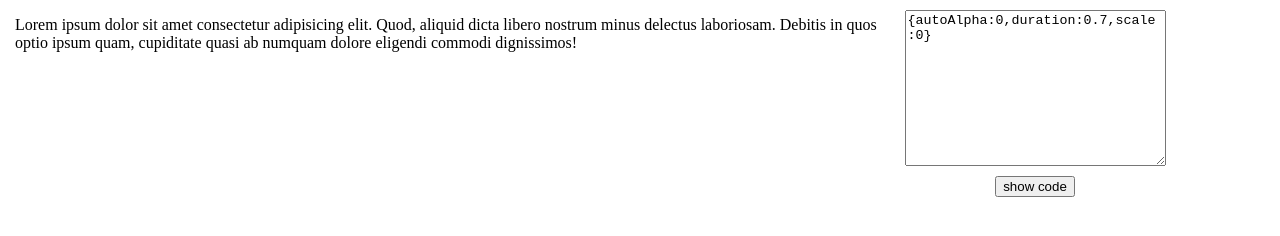
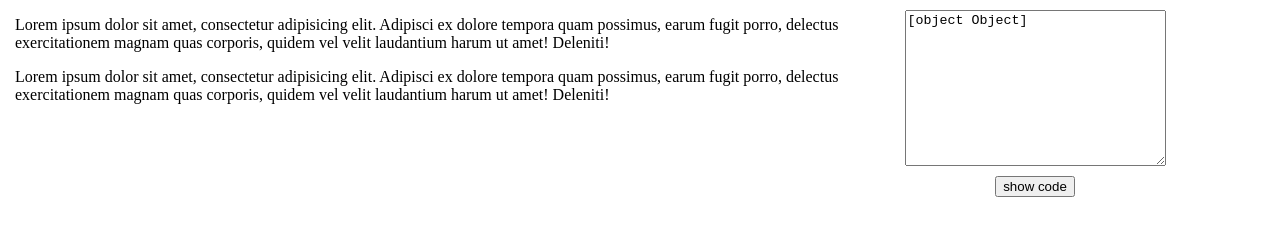
Before and after one commit to dkg-0717/animation-vue, a plain HTML site: page index.html in a window 1280 px wide. Drawn offline with nearby package versions, Linux system fonts and the light colour scheme.

Commit message:
Avances en animacion

```diff
--- a/index.html
+++ b/index.html
@@ -15,14 +15,14 @@
     <div class="edit-container">
       <div class="html-tags">
         <!-- <pre>{{ gsapCode }}</pre> -->
-        <p class="lorem">Lorem ipsum dolor sit amet consectetur adipisicing elit. Quod, aliquid dicta libero nostrum
-          minus
-          delectus
-          laboriosam. Debitis in quos optio ipsum quam, cupiditate quasi ab numquam dolore eligendi commodi dignissimos!
-        </p>
+        <component v-for="(element,index) in elements" :is="element.el" :style="{}" @click="currentItem(index)">
+          {{element.text}}
+        </component>
       </div>
       <div class="animation-code">
-        <textarea v-model="gsapCode" name="" id="" cols="30" rows="10"></textarea>
+        <template v-for="(element,index) in elements">
+          <textarea v-model="element.animation" v-if="textIndex == index" cols="30" rows="10"></textarea>
+        </template>
         <button @click="showCode">show code</button>
       </div>
     </div>
--- a/js/app.js
+++ b/js/app.js
@@ -5,22 +5,39 @@ const app = createApp({
 
     const tl = gsap.timeline()
 
-    let gsapCode = ref('{autoAlpha:0,duration:0.7,scale:0}')
+    let elements = ref([
+      {
+        el: 'p',
+        text: 'Lorem ipsum dolor sit amet, consectetur adipisicing elit. Adipisci ex dolore tempora quam possimus, earum fugit porro, delectus exercitationem magnam quas corporis, quidem vel velit laudantium harum ut amet! Deleniti!',
+        animation: {}
+      },
+      {
+        el: 'p',
+        text: 'Lorem ipsum dolor sit amet, consectetur adipisicing elit. Adipisci ex dolore tempora quam possimus, earum fugit porro, delectus exercitationem magnam quas corporis, quidem vel velit laudantium harum ut amet! Deleniti!',
+        animation: {}
+      },
+    ])
+
+    let gsapCode = ref('')
+    let textIndex = ref(0)
 
     const animation = (obj) => {
+      console.log(elements.value)
+      // eval('var test=' + obj);
+      // console.log(test)
 
-      eval('var test=' + obj);
-      console.log(test)
+      // obj = obj.replace('{', '')
+      // obj = obj.replace('}', '')
+      // let data = obj.split(',')
+      // data = data.map(d => d.split(':'))
+      // console.log(data)
+      // obj = Object.fromEntries(data)
 
+      // tl.from('.lorem', obj)
+    }
 
-      obj = obj.replace('{', '')
-      obj = obj.replace('}', '')
-      let data = obj.split(',')
-      data = data.map(d => d.split(':'))
-      console.log(data)
-      obj = Object.fromEntries(data)
-
-      tl.from('.lorem', obj)
+    const currentItem = (index) => {
+      textIndex.value = index
     }
 
     const showCode = () => {
@@ -33,7 +50,10 @@ const app = createApp({
 
     return {
       gsapCode,
-      showCode
+      elements,
+      textIndex,
+      showCode,
+      currentItem
     }
 
   }
```
